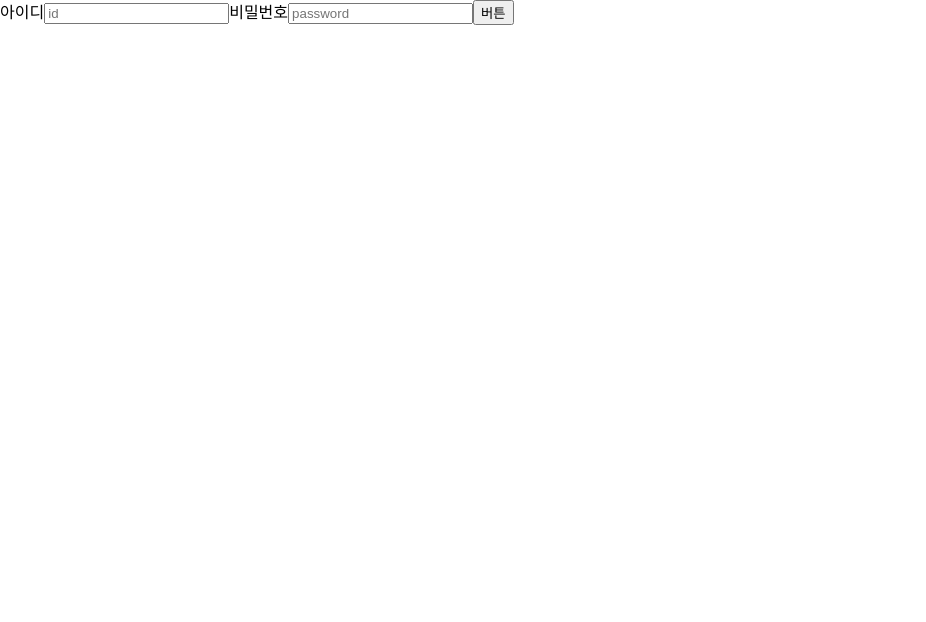
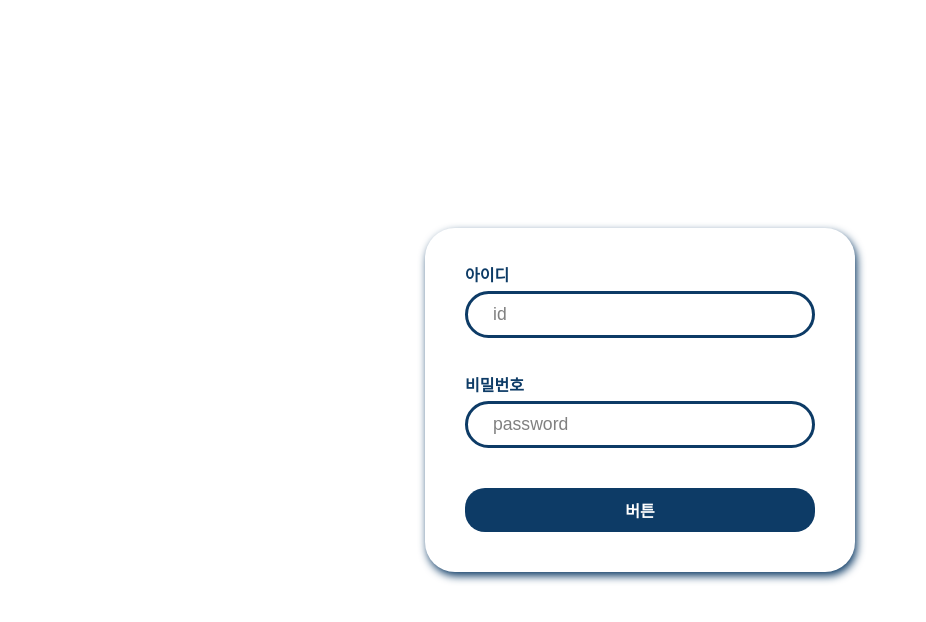
Before and after one commit to blueStragglr/wanted-pre-onboarding-10-FE-quest, a React (Vite) app: page / in a window 1280 px wide. Shown: the top 622 px of the page, without its empty margins (0-926 px from the left). Built offline with nearby package versions, Linux system fonts and the light colour scheme.

Commit message:
💄 css 적용

```diff
--- a/src/App.tsx
+++ b/src/App.tsx
@@ -1,13 +1,21 @@
+import styled from "styled-components";
 import Page1 from "./page/Page1";
 import { GlobalStyle } from "./style/global";
 
 function App() {
   return (
-    <>
+    <Container>
       <GlobalStyle />
       <Page1 />
-    </>
+    </Container>
   );
 }
 
+const Container = styled.main`
+  display: flex;
+  justify-content: center;
+  place-items: center;
+  min-width: 320px;
+  min-height: 100vh;
+`;
 export default App;
--- a/src/page/Page1.tsx
+++ b/src/page/Page1.tsx
@@ -1,4 +1,5 @@
 import { useState } from "react";
+import styled from "styled-components";
 
 interface Login {
   id: string;
@@ -23,8 +24,9 @@ const Page1 = () => {
   };
 
   return (
-    <main>
-      <form onSubmit={handleSubmit}>
+    <MainContainer>
+      <Form onSubmit={handleSubmit}>
+        <div className="form-item">
           <span>아이디</span>
           <input
             placeholder="id"
@@ -32,6 +34,8 @@ const Page1 = () => {
             name="id"
             value={loginData.id}
           />
+        </div>
+        <div className="form-item">
           <span>비밀번호</span>
           <input
             placeholder="password"
@@ -39,10 +43,64 @@ const Page1 = () => {
             name="password"
             value={loginData.password}
           />
+        </div>
         <button type="submit">버튼</button>
-      </form>
-    </main>
+      </Form>
+    </MainContainer>
   );
 };
 
+const MainContainer = styled.div`
+  background-color: white;
+  padding: 40px;
+  border-radius: 30px;
+  color: #0d3b66;
+  box-shadow: 2px 4px 8px;
+`;
+
+const Form = styled.form`
+  display: flex;
+  flex-direction: column;
+  gap: 40px;
+
+  .form-item {
+    display: flex;
+    flex-direction: column;
+    gap: 7px;
+    width: 350px;
+
+    span {
+      font-weight: 600;
+      font-size: 1rem;
+    }
+
+    input {
+      background-color: white;
+      padding: 10px 25px;
+      font-size: 1.1rem;
+      border: solid 3px;
+      border-color: #0d3b66;
+      border-radius: 25px;
+
+      &::placeholder {
+        color: gray;
+      }
+
+      &:focus {
+        outline: none;
+      }
+    }
+  }
+
+  button {
+    background-color: #0d3b66;
+    color: white;
+    padding: 10px 0px;
+    border: none;
+    border-radius: 20px;
+    font-weight: 600;
+    font-size: 1rem;
+  }
+`;
+
 export default Page1;
```
Lines whose indentation alone changed are shown as unchanged.
